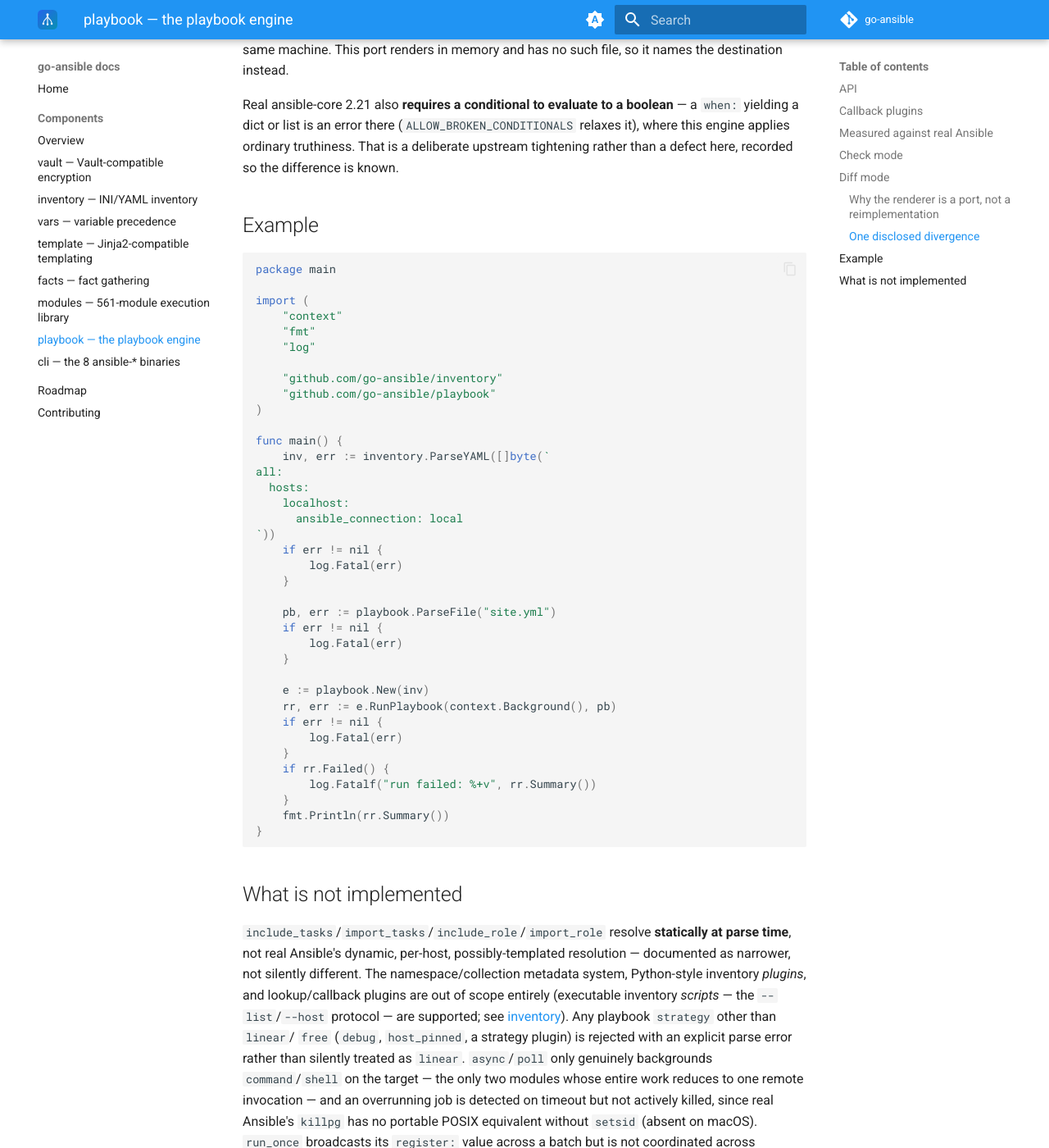
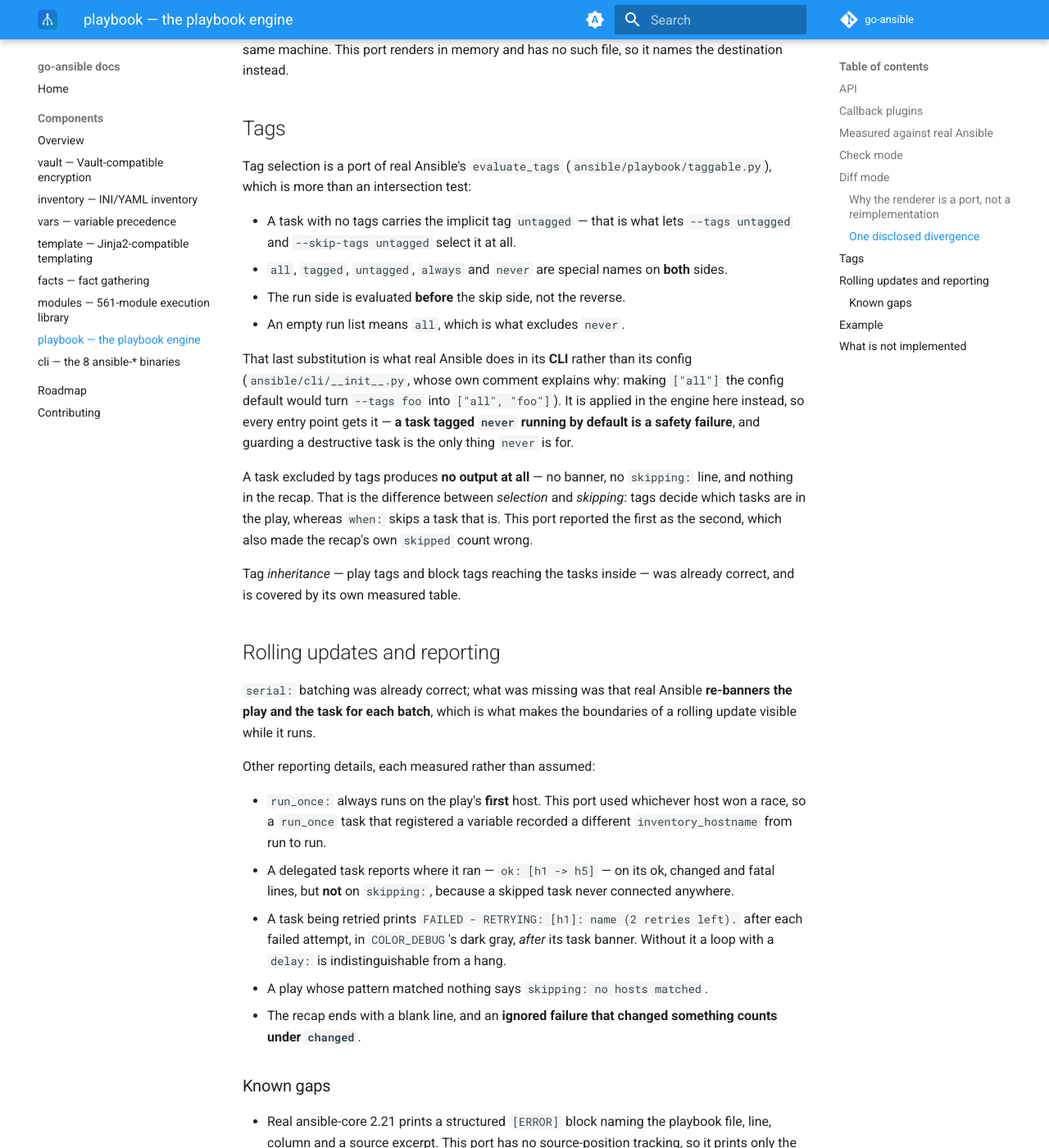
Before and after one commit to go-ansible/docs, an MkDocs documentation site: the page built from docs/components/playbook.md, in a window 1280 px wide and 1400 px high, scrolled down 7479 px. Shown: the whole window at 82% size. Built offline with MkDocs 1.6.1 and Material for MkDocs 9.7.7, drawn with Linux system fonts in a browser that asks for light colours; the version menu is left out; some of the changed text lies outside the part shown.

Commit message:
Document tag selection and the reporting conformance pass (#36)
Records what shipped across playbook v0.21.0-v0.27.0 and template
v0.14.0: real Ansible's tag algorithm (a task tagged never no longer
runs by default), per-batch serial banners, deterministic run_once,
delegate reporting, retry lines, and the recap's counting of an ignored
failure's change.

Also records the three gaps this pass found and did not close: 2.21's
structured [ERROR] origin block, the stderr host-pattern warning, and
the changed flag for a command whose executable does not exist.

Co-authored-by: Claude Opus 5 <noreply@anthropic.com>

```diff
--- a/docs/components/playbook.md
+++ b/docs/components/playbook.md
@@ -364,6 +364,73 @@ a path that differs between two runs on the same machine. This port
 renders in memory and has no such file, so it names the destination
 instead.
 
+## Tags
+
+Tag selection is a port of real Ansible's `evaluate_tags`
+(`ansible/playbook/taggable.py`), which is more than an intersection
+test:
+
+- A task with no tags carries the implicit tag `untagged` — that is what
+  lets `--tags untagged` and `--skip-tags untagged` select it at all.
+- `all`, `tagged`, `untagged`, `always` and `never` are special names on
+  **both** sides.
+- The run side is evaluated **before** the skip side, not the reverse.
+- An empty run list means `all`, which is what excludes `never`.
+
+That last substitution is what real Ansible does in its **CLI** rather
+than its config (`ansible/cli/__init__.py`, whose own comment explains
+why: making `["all"]` the config default would turn `--tags foo` into
+`["all", "foo"]`). It is applied in the engine here instead, so every
+entry point gets it — **a task tagged `never` running by default is a
+safety failure**, and guarding a destructive task is the only thing
+`never` is for.
+
+A task excluded by tags produces **no output at all** — no banner, no
+`skipping:` line, and nothing in the recap. That is the difference
+between *selection* and *skipping*: tags decide which tasks are in the
+play, whereas `when:` skips a task that is. This port reported the first
+as the second, which also made the recap's own `skipped` count wrong.
+
+Tag *inheritance* — play tags and block tags reaching the tasks inside —
+was already correct, and is covered by its own measured table.
+
+## Rolling updates and reporting
+
+`serial:` batching was already correct; what was missing was that real
+Ansible **re-banners the play and the task for each batch**, which is
+what makes the boundaries of a rolling update visible while it runs.
+
+Other reporting details, each measured rather than assumed:
+
+- `run_once:` always runs on the play's **first** host. This port used
+  whichever host won a race, so a `run_once` task that registered a
+  variable recorded a different `inventory_hostname` from run to run.
+- A delegated task reports where it ran — `ok: [h1 -> h5]` — on its ok,
+  changed and fatal lines, but **not** on `skipping:`, because a skipped
+  task never connected anywhere.
+- A task being retried prints
+  `FAILED - RETRYING: [h1]: name (2 retries left).` after each failed
+  attempt, in `COLOR_DEBUG`'s dark gray, *after* its task banner.
+  Without it a loop with a `delay:` is indistinguishable from a hang.
+- A play whose pattern matched nothing says `skipping: no hosts matched`.
+- The recap ends with a blank line, and an **ignored failure that
+  changed something counts under `changed`**.
+
+### Known gaps
+
+- Real ansible-core 2.21 prints a structured `[ERROR]` block naming the
+  playbook file, line, column and a source excerpt. This port has no
+  source-position tracking, so it prints only the `fatal:` line.
+- Real also emits `[WARNING]: Could not match supplied host pattern` on
+  **stderr**; `DefaultCallback` holds a single output stream.
+- For a command whose executable does not exist, real reports
+  `changed=false` (it execs directly and gets `ENOENT`) where this port
+  reports `changed=true` with `rc=127`, because the command reaches the
+  target through a shell. `command` does *not* interpret shell
+  metacharacters here — that part matches. Distinguishing the two needs
+  an exec-versus-shell distinction at the transport, and keying off
+  `rc == 127` would misfire on a program that legitimately exits 127.
+
 Real ansible-core 2.21 also **requires a conditional to evaluate to a
 boolean** — a `when:` yielding a dict or list is an error there
 (`ALLOW_BROKEN_CONDITIONALS` relaxes it), where this engine applies
```
